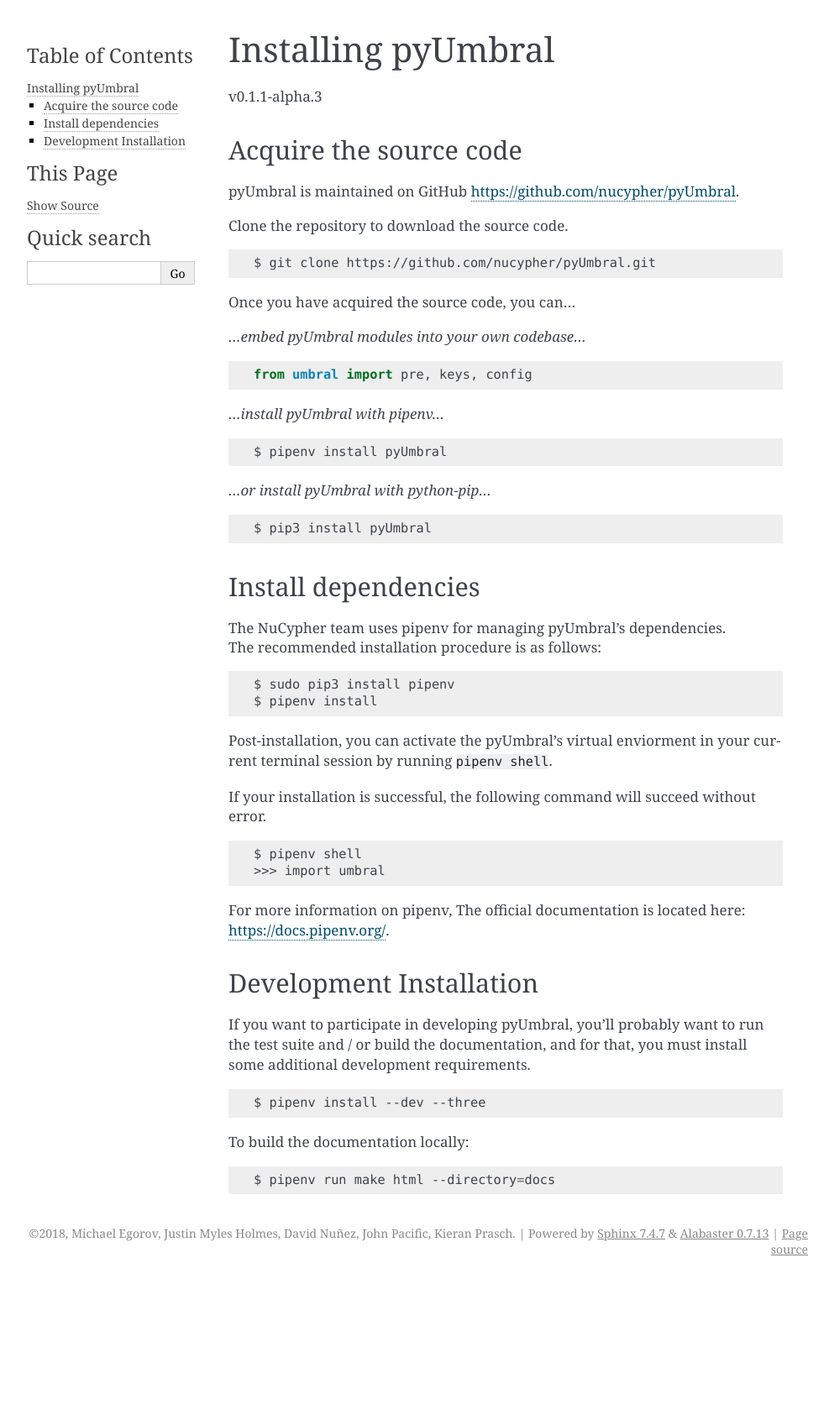
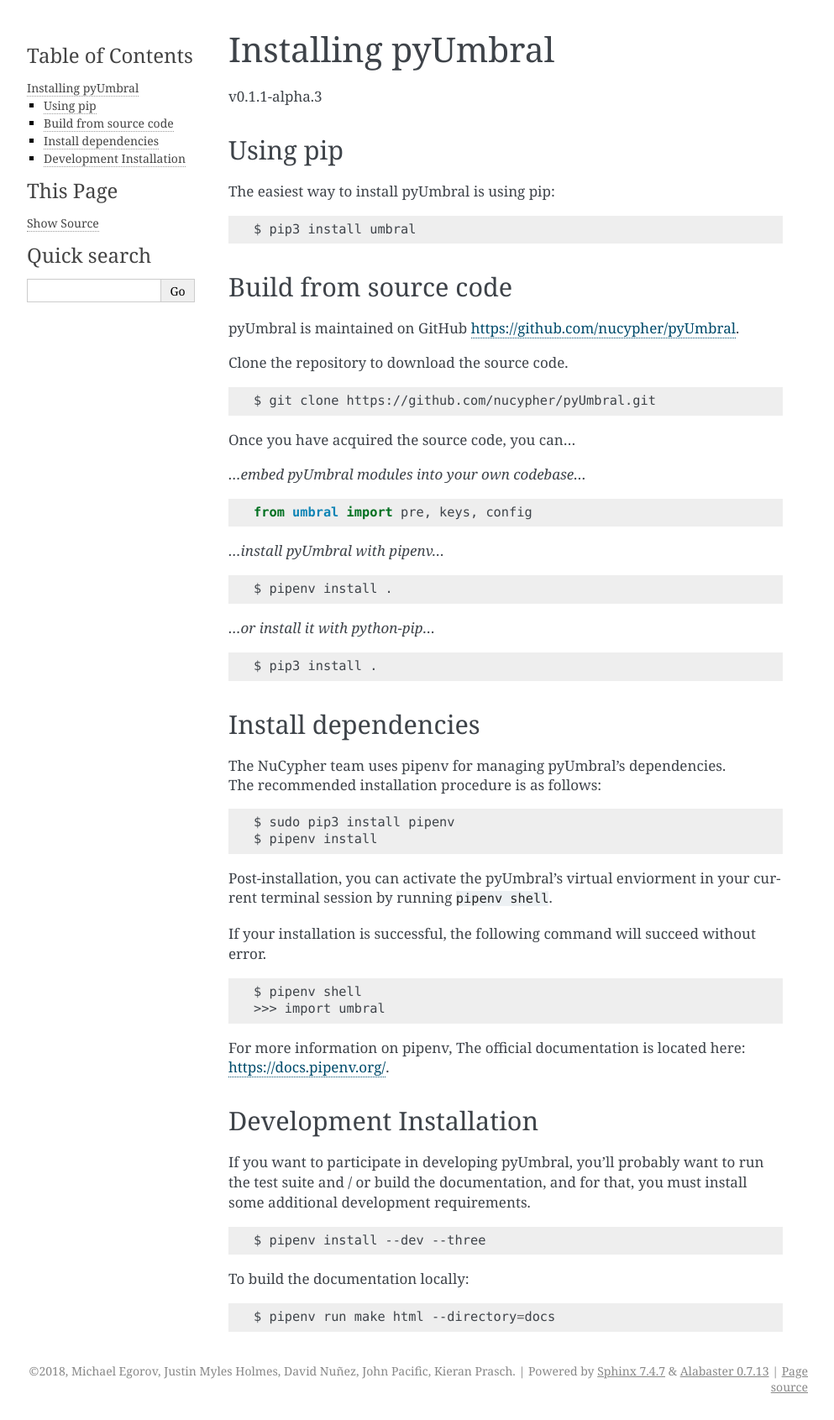
Before and after one commit to nucypher/pyUmbral, a Sphinx documentation site: the page built from docs/source/installation.rst, in a window 1280 px wide. Shown: the whole page at 84% size, without its empty margins (148-1141 px from the left). Built offline with Sphinx 7.4.7, drawn with Linux system fonts in a browser that asks for light colours; before the commit the page ends 1527 px from its top, so only the background shows below that.

Commit message:
Update README and docs to show pip install umbral

```diff
--- a/docs/source/installation.rst
+++ b/docs/source/installation.rst
@@ -3,8 +3,17 @@
 ====================
 v0.1.1-alpha.3
 
+Using pip
+-------------------------
 
-Acquire the source code
+The easiest way to install pyUmbral is using pip:
+
+.. code-block:: bash
+
+   $ pip3 install umbral
+
+
+Build from source code
 -------------------------
 
 pyUmbral is maintained on GitHub https://github.com/nucypher/pyUmbral.
@@ -27,13 +36,13 @@
 
 .. code-block:: bash
 
-   $ pipenv install pyUmbral
+   $ pipenv install .
 
-*...or install pyUmbral with python-pip...*
+*...or install it with python-pip...*
 
 .. code-block:: bash
 
-   $ pip3 install pyUmbral
+   $ pip3 install .
 
 
 Install dependencies
```
Also changed, not shown: README.rst (+8 -0 lines).
